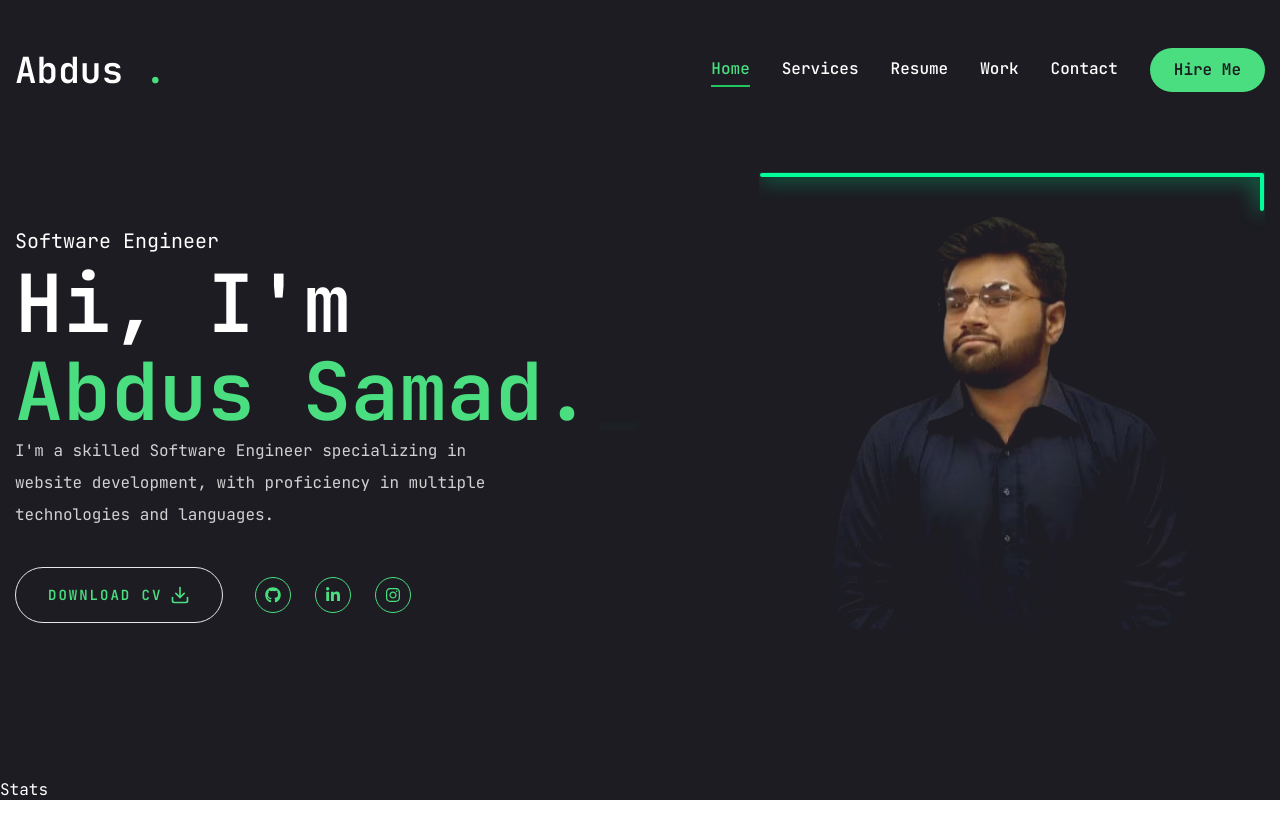
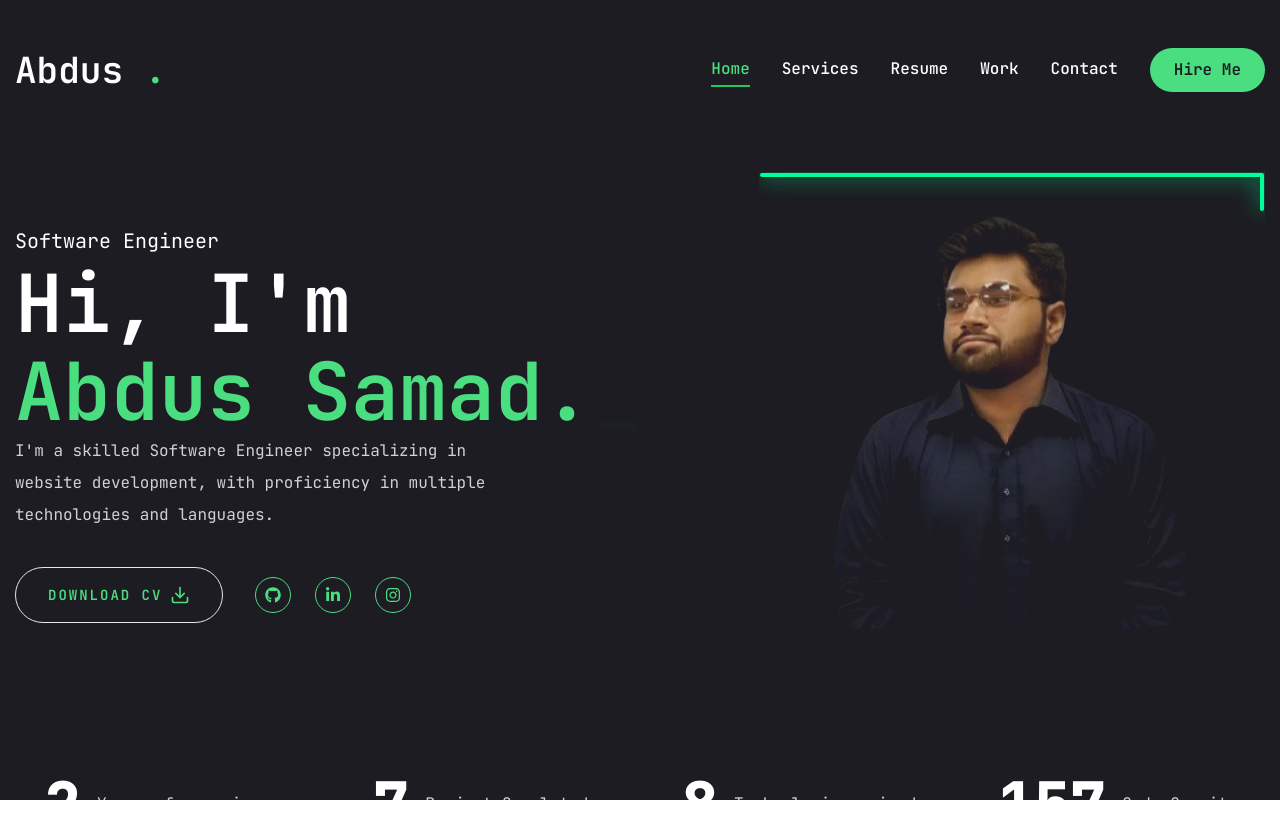
Before and after one commit to a10smd/portfolio-main, a Next.js app: page / in a window 1280 px wide. Shown: the top 838 px of the page. Before the commit the page ends 806 px from the top, so only its background shows below. Built offline with nearby package versions, Linux system fonts and the light colour scheme.

Commit message:
Major Changes

```diff
--- a/components/Stats.jsx
+++ b/components/Stats.jsx
@@ -1,5 +1,55 @@
+"use client";
+
+import CountUp from "react-countup";
+
+const stats = [
+  {
+    num: 2,
+    text: "Years of experience",
+  },
+  {
+    num: 7,
+    text: "Project Completed",
+  },
+  {
+    num: 8,
+    text: "Technologies gained",
+  },
+  {
+    num: 158,
+    text: "Code Commits",
+  },
+];
 const Stats = () => {
-  return <div>Stats</div>;
+  return (
+    <section>
+      <div className="container mx-auto">
+        <div className="flex flex-wrap gap-6 max-w-[80vw] mx-auto xl:max-w-none">
+          {stats.map((item, index) => {
+            return (
+              <div
+                className="flex-1 flex gap-4 items-center justify-center xl:justify-center"
+                key={index}
+              >
+                <CountUp
+                  end={item.num}
+                  duration={5}
+                  delay={2}
+                  className="text-4xl xl:text-6xl font-extrabold"
+                />
+                <p
+                  className={`${
+                    item.text.length < 15 ? "max-w-[100px]" : "max-w-[150px]"
+                  }leading-snug text-white/80`}
+                >
+                  {item.text}
+                </p>
+              </div>
+            );
+          })}
+        </div>
+      </div>
+    </section>
+  );
 };
-
 export default Stats;
--- a/package.json
+++ b/package.json
@@ -21,6 +21,7 @@
     "lucide-react": "^0.424.0",
     "next": "14.2.5",
     "react": "^18",
+    "react-countup": "^6.5.3",
     "react-dom": "^18",
     "react-icons": "^5.3.0",
     "react-simple-typewriter": "^5.0.1",
```
Also changed, not shown: 1 other file (tests, documents, lock files or other folders).
